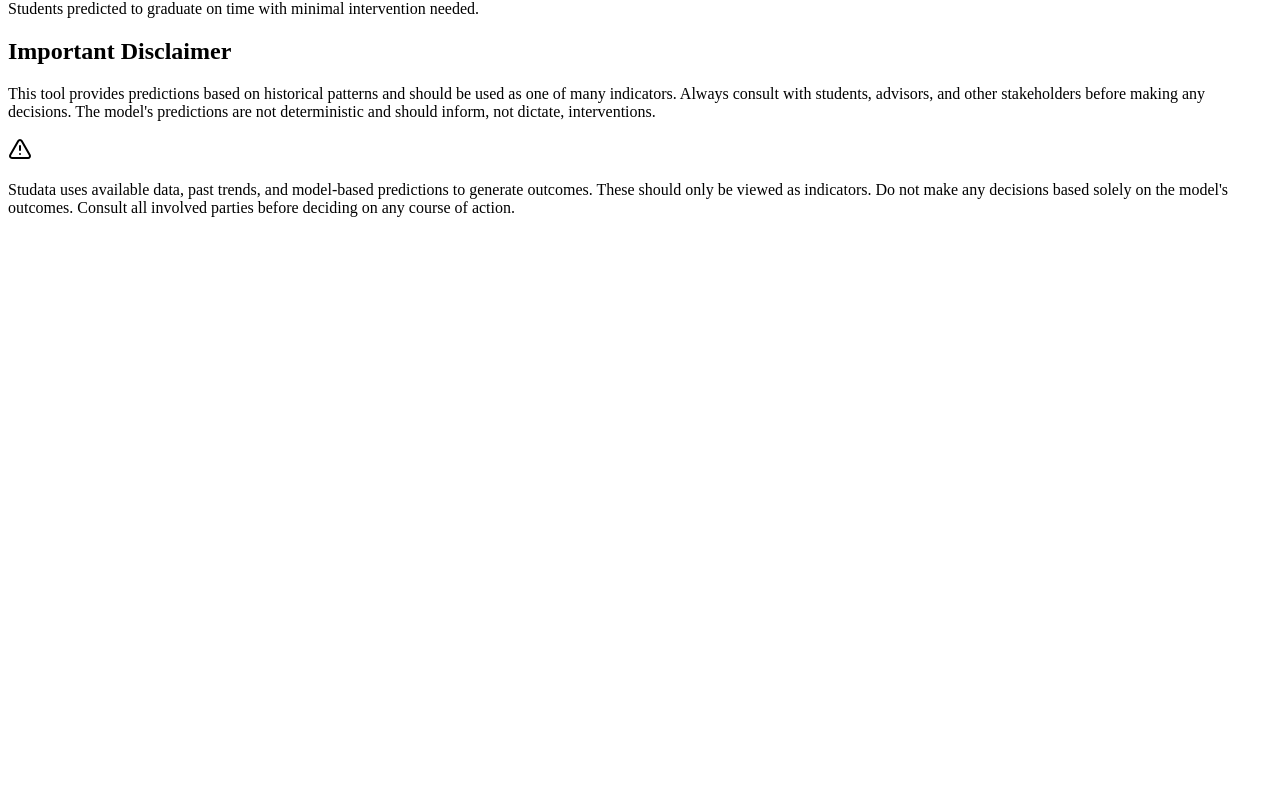
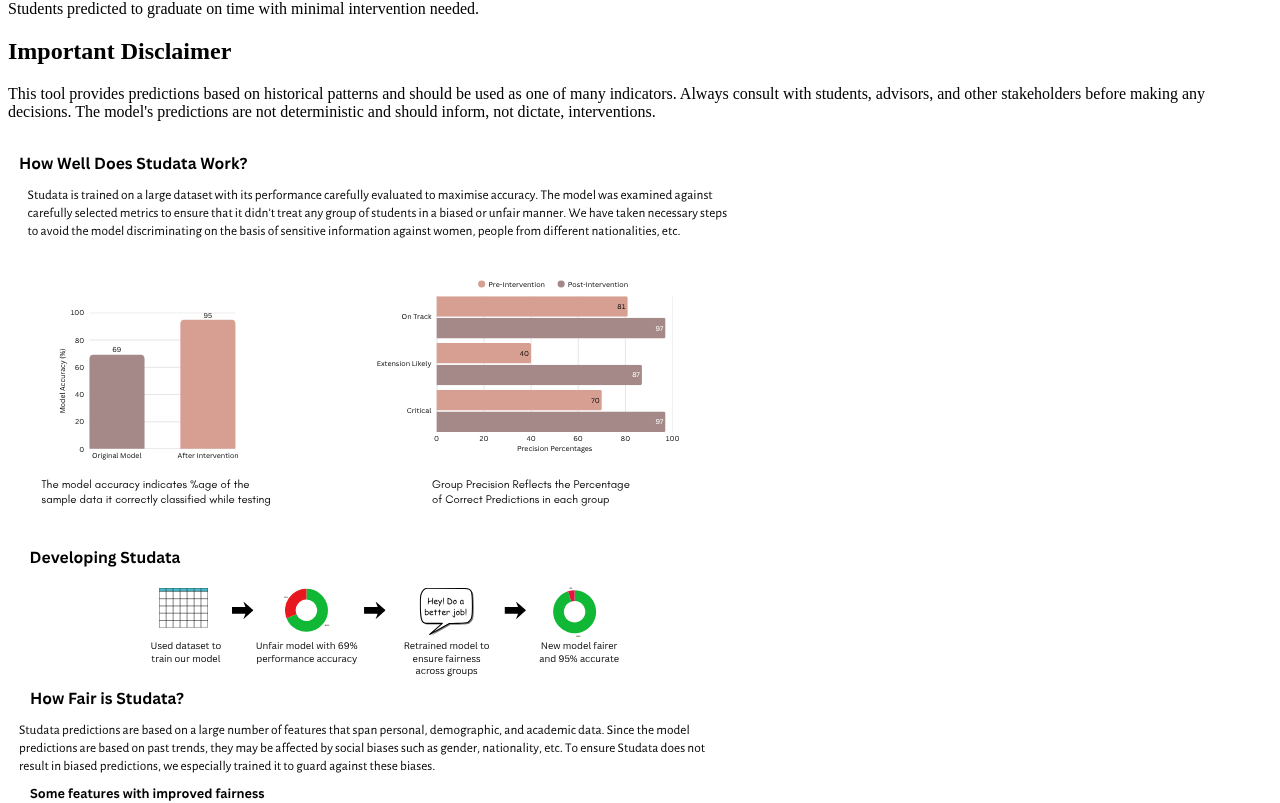
Before and after one commit to thelatephylosopher/StuData, a React (Vite) app in the folder client/: page /about in a window 1280 px wide. Shown: the part 719-1522 px from the top of the page. Before the commit the page ends 952 px from the top, so only its background shows below. Built offline with nearby package versions, Linux system fonts and the light colour scheme.

Commit message:
Image for fairness added

```diff
--- a/client/src/pages/AboutPage.tsx
+++ b/client/src/pages/AboutPage.tsx
@@ -59,8 +59,14 @@ export default function AboutPage() {
             <p className="leading-relaxed text-muted-foreground">
               This tool provides predictions based on historical patterns and should be used as one of many indicators. Always consult with students, advisors, and other stakeholders before making any decisions. The model's predictions are not deterministic and should inform, not dictate, interventions.
             </p>
+            <img
+            src="/about_us.png" // Make sure this path matches the image in your client/public folder
+            alt="Educational environment"
+            className="mt-8 rounded-lg shadow-xl w-full h-auto object-cover"
+          />
           </div>
         </div>
+
       </main>
 
       <DisclaimerBar />
```
Also changed, not shown: client/public/about_us.png (added).
